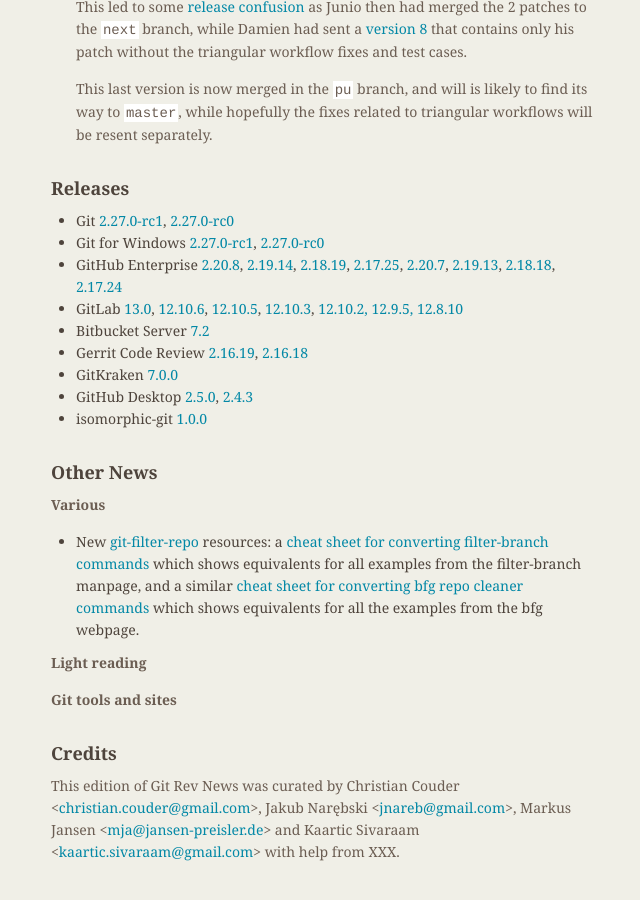
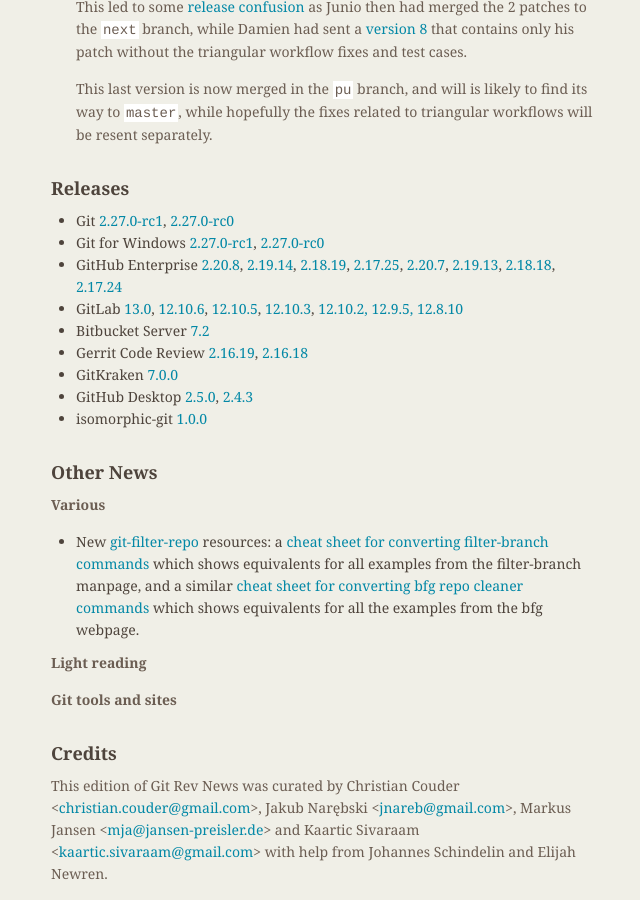
Before and after one commit to git/git.github.io, a Jekyll site: the page built from rev_news/drafts/edition-63.md, in a window 1280 px wide and 900 px high, scrolled down 2038 px. Shown: the whole window, without its empty margins (483-1123 px from the left). Built offline with Jekyll 4.4.1, drawn with Linux system fonts in a browser that asks for light colours; before the commit the page ends 2916 px from its top, so only the background shows below that.

Commit message:
rn-63: add Elijah and Dscho among the helpers

```diff
--- a/rev_news/drafts/edition-63.md
+++ b/rev_news/drafts/edition-63.md
@@ -192,4 +192,4 @@
 Jakub Narębski &lt;<jnareb@gmail.com>&gt;,
 Markus Jansen &lt;<mja@jansen-preisler.de>&gt; and
 Kaartic Sivaraam &lt;<kaartic.sivaraam@gmail.com>&gt;
-with help from XXX.
+with help from Johannes Schindelin and Elijah Newren.
```
